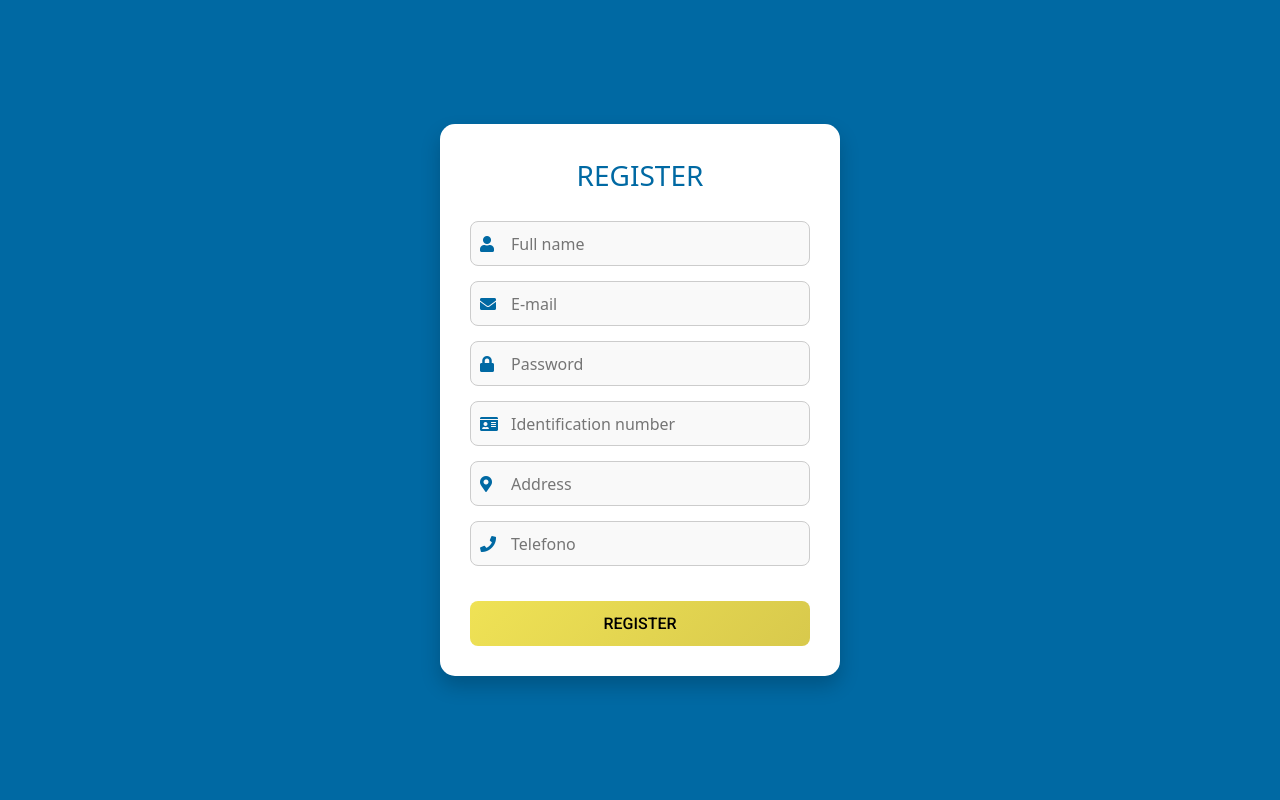
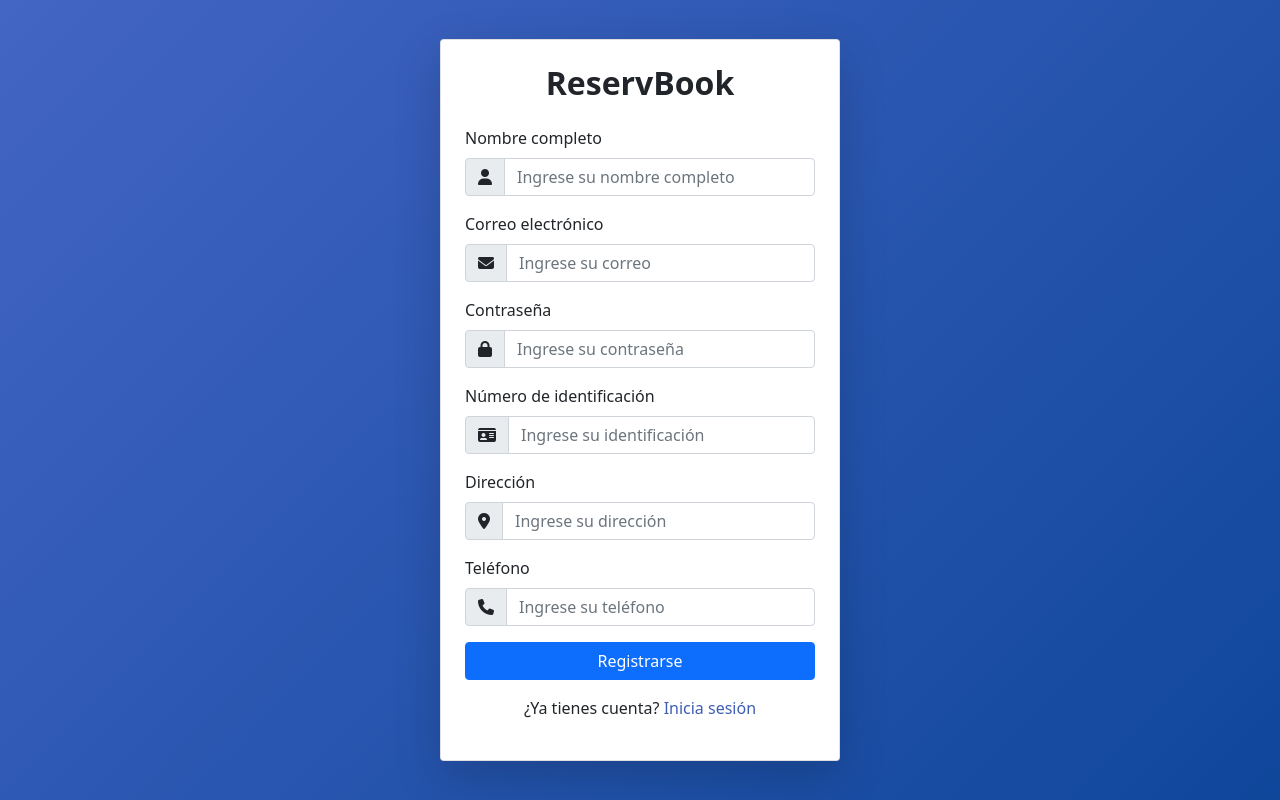
Before and after one commit to H3N40/ReservBook, a PHP site: page /views/register.html in a window 1280 px wide. Run offline with PHP 8.4, Linux system fonts and the light colour scheme.

Commit message:
login y register cambiados

```diff
--- a/css/register.css
+++ b/css/register.css
@@ -1,110 +1,56 @@
 body {
+    background: linear-gradient(135deg, #4365c4, #0f479b);
+    font-family: Arial, sans-serif;
     margin: 0;
-    font-family: 'Roboto', sans-serif;
-    background-color: #f0f2f5;
-}
-
-.main {
+    padding: 0;
+    box-sizing: border-box;
     height: 100vh;
-    background-color: #0069A3;
     display: flex;
     justify-content: center;
     align-items: center;
 }
 
-.box {
-    border-radius: 15px;
-    height: auto;
-    width: 400px;
-    background-color: #FFFFFF;
+.container {
+    position: relative;
+    z-index: 1;
     display: flex;
-    color: #000000;
-    flex-direction: column;
     justify-content: center;
     align-items: center;
-    padding: 30px;
-    box-shadow: 0 10px 20px rgba(0, 0, 0, 0.2);
-    transition: transform 0.3s ease, box-shadow 0.3s ease;
+    min-height: 100vh;
 }
 
-.box:hover {
-    transform: translateY(-5px);
-    box-shadow: 0 15px 30px rgba(0, 0, 0, 0.3);
+.card {
+    width: 100%;
+    max-width: 400px;
+    background: #fff;
+    border-radius: 10px;
+    padding: 20px;
+    box-shadow: 0px 4px 10px rgba(0, 0, 0, 0.1);
 }
 
-.header {
-    font-size: 28px;
-    font-weight: 500;
-    margin-bottom: 25px;
-    color: #0069A3;
+.input-group-text {
+    background: #f8f9fa;
+    border-right: none;
 }
 
-form {
-    display: flex;
-    flex-direction: column;
-    width: 100%;
+.form-control {
+    border-left: none;
 }
 
-.input-container {
-    position: relative;
-    width: 100%;
-    margin-bottom: 15px;
+.btn-primary {
+    background-color: #3F5EB3;
+    border: none;
 }
 
-.input-container i {
-    position: absolute;
-    left: 10px;
-    top: 50%;
-    transform: translateY(-50%);
-    color: #0069A3;
+.btn-primary:hover {
+    background-color: #2D4373;
 }
 
-input {
-    border: 1px solid #ccc;
-    border-radius: 8px;
-    background-color: #f9f9f9;
-    font-family: 'Roboto', sans-serif;
-    width: 100%;
-    height: 45px;
-    margin-top: 10px;
-    padding-left: 40px;
-    font-size: 14px;
-    transition: border-color 0.3s ease, box-shadow 0.3s ease;
+.link {
+    color: #3F5EB3;
+    text-decoration: none;
 }
 
-input:focus {
-    outline: none;
-    border-color: #0069A3;
-    box-shadow: 0 0 5px rgba(0, 105, 163, 0.5);
+.link:hover {
+    text-decoration: underline;
 }
-
-.butt {
-    height: 45px;
-    width: 100%;
-    background: linear-gradient(135deg, #EFE255, #d8c94c);
-    border: none;
-    font-family: 'Roboto', sans-serif;
-    margin-top: 20px;
-    color: #000000;
-    font-size: 16px;
-    font-weight: 500;
-    border-radius: 8px;
-    cursor: pointer;
-    transition: background 0.3s ease, transform 0.3s ease;
-}
-
-.butt:hover {
-    background: linear-gradient(135deg, #d8c94c, #EFE255);
-    transform: translateY(-2px);
-}
-
-@media only screen and (max-width: 433px) {
-    .box {
-        width: 90%;
-        padding: 20px;
-    }
-
-    input {
-        width: 100%;
-    }
-}
--- a/index.html
+++ b/index.html
@@ -8,7 +8,7 @@
     <title>ReservBook</title>
     <link href="https://cdn.jsdelivr.net/npm/bootstrap@5.1.3/dist/css/bootstrap.min.css" rel="stylesheet">
     <link href="https://cdn.jsdelivr.net/npm/bootstrap@5.0.0/dist/css/bootstrap.min.css" rel="stylesheet">
-    <link rel="stylesheet" href="css/index.css">
+    <link rel="stylesheet" href="./css/index.css">
 </head>
 
 <body>
@@ -16,7 +16,7 @@
 <nav class="navbar navbar-expand-lg navbar-light back-color">
     <div class="container-fluid">
         <a href="#" class="navbar-brand">
-            <img class="logo" src="assets/logo.png" alt="ReservBook Logo"> <!--      logo     -->
+            <img class="logo" src="assets/logo.png" alt="ReservBook Logo" > <!--      logo     -->
         </a>
         <button class="navbar-toggler" type="button" data-bs-toggle="collapse" data-bs-target="#navbarNav"
                 aria-controls="navbarNav" aria-expanded="false" aria-label="Toggle navigation">
--- a/views/register.html
+++ b/views/register.html
@@ -1,6 +1,5 @@
 <!DOCTYPE html>
 <html lang="en">
-
 <head>
     <meta charset="UTF-8">
     <meta name="viewport" content="width=device-width, initial-scale=1.0">
@@ -8,39 +7,57 @@
     <link rel="stylesheet" href="../css/register.css">
     <link href="https://cdn.jsdelivr.net/npm/bootstrap@5.1.3/dist/css/bootstrap.min.css" rel="stylesheet">
     <link href="https://fonts.googleapis.com/css2?family=Roboto:wght@400;500&display=swap" rel="stylesheet">
-    <link rel="stylesheet" href="https://cdnjs.cloudflare.com/ajax/libs/font-awesome/5.15.4/css/all.min.css">
+    <link rel="stylesheet" href="https://cdnjs.cloudflare.com/ajax/libs/font-awesome/6.4.2/css/all.min.css">
 </head>
-
 <body>
-    <div class="main">
-        <div class="box effect7">
-            <div class="header">REGISTER</div>
+    <div class="container d-flex justify-content-center align-items-center min-vh-100">
+        <div class="card p-4 shadow-lg rounded">
+            <h2 class="text-center mb-4 fw-bold">ReservBook</h2>
             <form id="registerForm">
-                <div class="input-container">
-                    <i class="fas fa-user"></i>
-                    <input type="text" placeholder="Full name" name="fullname" required>
+                <div class="mb-3">
+                    <label class="form-label">Nombre completo</label>
+                    <div class="input-group">
+                        <span class="input-group-text"><i class="fa fa-user"></i></span>
+                        <input type="text" class="form-control" placeholder="Ingrese su nombre completo" name="fullname" required>
+                    </div>
                 </div>
-                <div class="input-container">
-                    <i class="fas fa-envelope"></i>
-                    <input type="email" placeholder="E-mail" name="email" required>
+                <div class="mb-3">
+                    <label class="form-label">Correo electrónico</label>
+                    <div class="input-group">
+                        <span class="input-group-text"><i class="fa fa-envelope"></i></span>
+                        <input type="email" class="form-control" placeholder="Ingrese su correo" name="email" required>
+                    </div>
                 </div>
-                <div class="input-container">
-                    <i class="fas fa-lock"></i>
-                    <input type="password" placeholder="Password" name="password" required>
+                <div class="mb-3">
+                    <label class="form-label">Contraseña</label>
+                    <div class="input-group">
+                        <span class="input-group-text"><i class="fa fa-lock"></i></span>
+                        <input type="password" class="form-control" placeholder="Ingrese su contraseña" name="password" required>
+                    </div>
                 </div>
-                <div class="input-container">
-                    <i class="fas fa-id-card"></i>
-                    <input type="text" placeholder="Identification number" name="identification" required>
+                <div class="mb-3">
+                    <label class="form-label">Número de identificación</label>
+                    <div class="input-group">
+                        <span class="input-group-text"><i class="fa fa-id-card"></i></span>
+                        <input type="text" class="form-control" placeholder="Ingrese su identificación" name="identification" required>
+                    </div>
                 </div>
-                <div class="input-container">
-                    <i class="fas fa-map-marker-alt"></i>
-                    <input type="text" placeholder="Address" name="address" required>
+                <div class="mb-3">
+                    <label class="form-label">Dirección</label>
+                    <div class="input-group">
+                        <span class="input-group-text"><i class="fa fa-map-marker-alt"></i></span>
+                        <input type="text" class="form-control" placeholder="Ingrese su dirección" name="address" required>
+                    </div>
                 </div>
-                <div class="input-container">
-                    <i class="fas fa-phone"></i>
-                    <input type="tel" placeholder="Telefono" name="phone" required>
+                <div class="mb-3">
+                    <label class="form-label">Teléfono</label>
+                    <div class="input-group">
+                        <span class="input-group-text"><i class="fa fa-phone"></i></span>
+                        <input type="tel" class="form-control" placeholder="Ingrese su teléfono" name="phone" required>
+                    </div>
                 </div>
-                <button class="butt btn-register">REGISTER</button>
+                <button type="submit" class="btn btn-primary w-100">Registrarse</button>
+                <p class="text-center mt-3">¿Ya tienes cuenta? <a href="login.html" class="link">Inicia sesión</a></p>
             </form>
         </div>
     </div>
@@ -48,5 +65,4 @@
     <script src="./js/jquery-3.7.1.min.js"></script>
     <script src="./js/main.js"></script>
 </body>
-
 </html>
```
Also changed, not shown: css/login.css (+36 -96 lines), views/admin.php (+64 -3 lines), views/login.html (+22 -11 lines), 1 other file.
